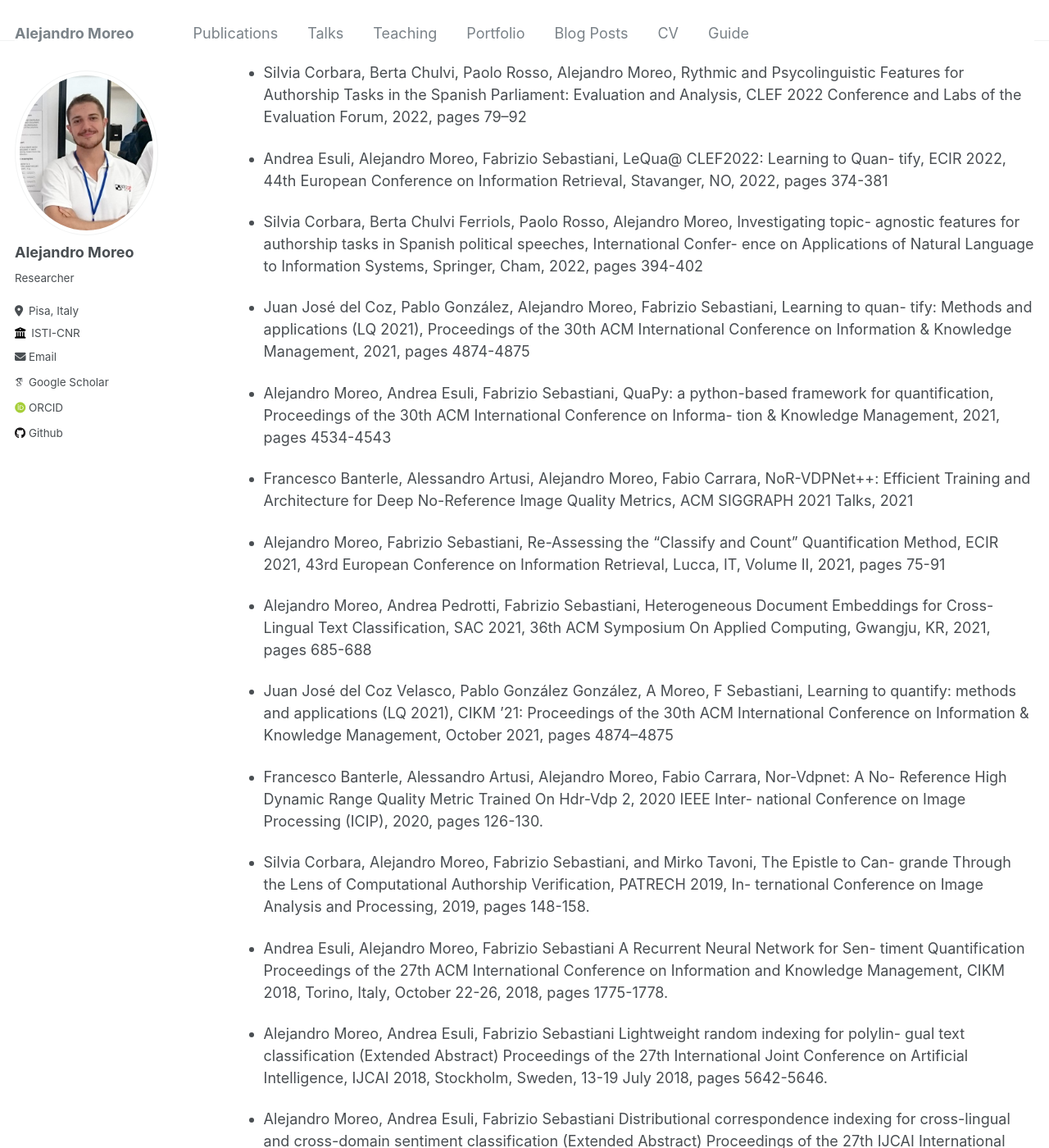
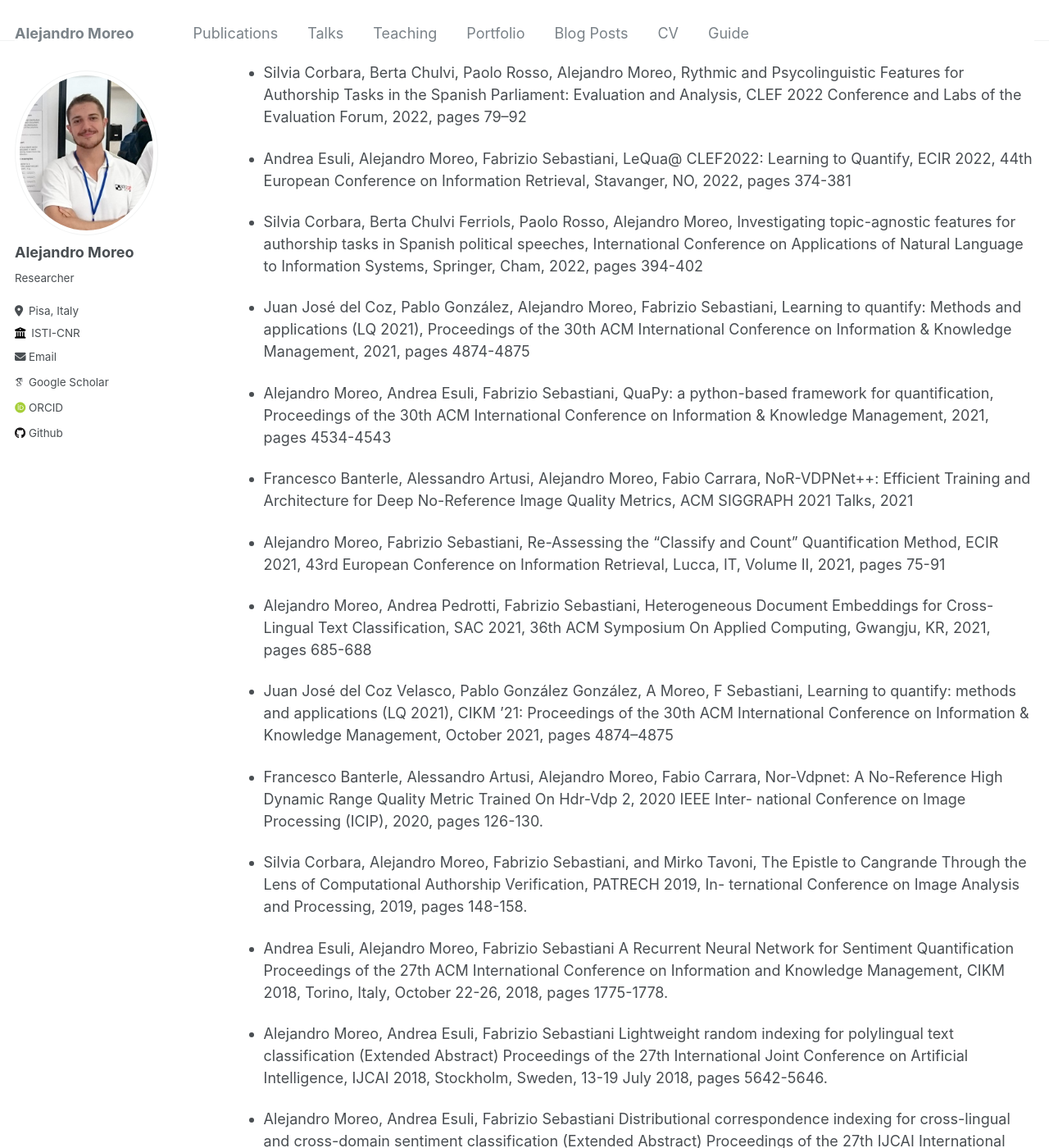
Before and after one commit to AlexMoreo/AlexMoreo.github.io, a Jekyll site: the page built from _pages/publications.md, in a window 1280 px wide and 1400 px high, scrolled down 3316 px. Shown: the whole window at 82% size. Built offline with Jekyll 4.4.1, drawn with Linux system fonts in a browser that asks for light colours; some web fonts are replaced; some of the changed text lies outside the part shown.

Commit message:
Update publications.md

```diff
--- a/_pages/publications.md
+++ b/_pages/publications.md
@@ -190,28 +189,22 @@ Conference and Labs of the Evaluation Forum, CEUR Workshop Proceedings, 2022,
 Features for Authorship Tasks in the Spanish Parliament: Evaluation and Analysis, CLEF
 2022 Conference and Labs of the Evaluation Forum, 2022, pages 79–92
 
-* Andrea Esuli, Alejandro Moreo, Fabrizio Sebastiani, LeQua@ CLEF2022: Learning to Quan-
-tify, ECIR 2022, 44th European Conference on Information Retrieval, Stavanger,
+* Andrea Esuli, Alejandro Moreo, Fabrizio Sebastiani, LeQua@ CLEF2022: Learning to Quantify, ECIR 2022, 44th European Conference on Information Retrieval, Stavanger,
 NO, 2022, pages 374-381
 
-* Silvia Corbara, Berta Chulvi Ferriols, Paolo Rosso, Alejandro Moreo, Investigating topic-
-agnostic features for authorship tasks in Spanish political speeches, International Confer-
-ence on Applications of Natural Language to Information Systems, Springer, Cham,
-2022, pages 394-402
+* Silvia Corbara, Berta Chulvi Ferriols, Paolo Rosso, Alejandro Moreo, Investigating topic-agnostic features for authorship tasks in Spanish political speeches, International Conference on Applications of Natural Language to Information Systems, Springer, Cham, 2022, pages 394-402
 
-* Juan José del Coz, Pablo González, Alejandro Moreo, Fabrizio Sebastiani, Learning to quan-
-tify: Methods and applications (LQ 2021), Proceedings of the 30th ACM International
+* Juan José del Coz, Pablo González, Alejandro Moreo, Fabrizio Sebastiani, Learning to quantify: Methods and applications (LQ 2021), Proceedings of the 30th ACM International
 Conference on Information & Knowledge Management, 2021, pages 4874-4875
 
 * Alejandro Moreo, Andrea Esuli, Fabrizio Sebastiani, QuaPy: a python-based framework for
-quantification, Proceedings of the 30th ACM International Conference on Informa-
-tion & Knowledge Management, 2021, pages 4534-4543
+quantification, Proceedings of the 30th ACM International Conference on Information & Knowledge Management, 2021, pages 4534-4543
 
 * Francesco Banterle, Alessandro Artusi, Alejandro Moreo, Fabio Carrara, NoR-VDPNet++:
 Efficient Training and Architecture for Deep No-Reference Image Quality Metrics, ACM
 SIGGRAPH 2021 Talks, 2021
 
-* Alejandro Moreo, Fabrizio Sebastiani, Re-Assessing the “Classify and Count” Quantification
+* Alejandro Moreo, Fabrizio Sebastiani, Re-Assessing the "Classify and Count" Quantification
 Method, ECIR 2021, 43rd European Conference on Information Retrieval, Lucca,
 IT, Volume II, 2021, pages 75-91
 
@@ -224,21 +217,17 @@ quantify: methods and applications (LQ 2021), CIKM ’21: Proceedings of the 30t
 International Conference on Information & Knowledge Management, October 2021,
 pages 4874–4875
 
-* Francesco Banterle, Alessandro Artusi, Alejandro Moreo, Fabio Carrara, Nor-Vdpnet: A No-
-Reference High Dynamic Range Quality Metric Trained On Hdr-Vdp 2, 2020 IEEE Inter-
+* Francesco Banterle, Alessandro Artusi, Alejandro Moreo, Fabio Carrara, Nor-Vdpnet: A No-Reference High Dynamic Range Quality Metric Trained On Hdr-Vdp 2, 2020 IEEE Inter-
 national Conference on Image Processing (ICIP), 2020, pages 126-130.
 
-* Silvia Corbara, Alejandro Moreo, Fabrizio Sebastiani, and Mirko Tavoni, The Epistle to Can-
-grande Through the Lens of Computational Authorship Verification, PATRECH 2019, In-
+* Silvia Corbara, Alejandro Moreo, Fabrizio Sebastiani, and Mirko Tavoni, The Epistle to Cangrande Through the Lens of Computational Authorship Verification, PATRECH 2019, In-
 ternational Conference on Image Analysis and Processing, 2019, pages 148-158.
 
-* Andrea Esuli, Alejandro Moreo, Fabrizio Sebastiani A Recurrent Neural Network for Sen-
-timent Quantification Proceedings of the 27th ACM International Conference on
+* Andrea Esuli, Alejandro Moreo, Fabrizio Sebastiani A Recurrent Neural Network for Sentiment Quantification Proceedings of the 27th ACM International Conference on
 Information and Knowledge Management, CIKM 2018, Torino, Italy, October 22-26,
 2018, pages 1775-1778.
 
-* Alejandro Moreo, Andrea Esuli, Fabrizio Sebastiani Lightweight random indexing for polylin-
-gual text classification (Extended Abstract) Proceedings of the 27th International Joint
+* Alejandro Moreo, Andrea Esuli, Fabrizio Sebastiani Lightweight random indexing for polylingual text classification (Extended Abstract) Proceedings of the 27th International Joint
 Conference on Artificial Intelligence, IJCAI 2018, Stockholm, Sweden, 13-19 July 2018,
 pages 5642-5646.
 
```
Also changed, not shown: other parts of _pages/publications.md (+7 -12 lines).
